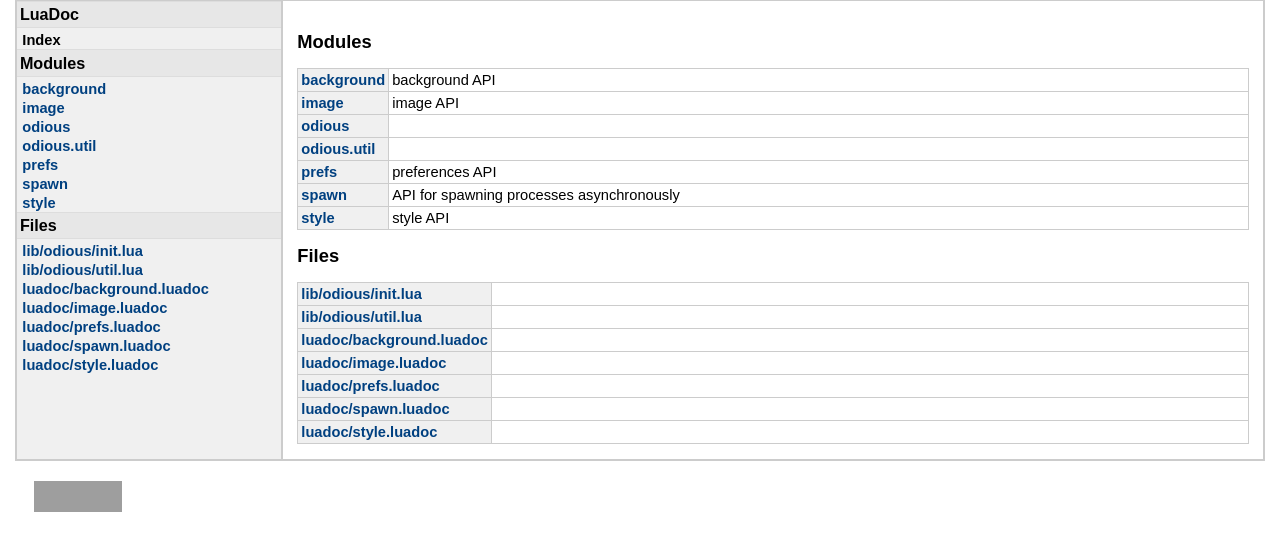
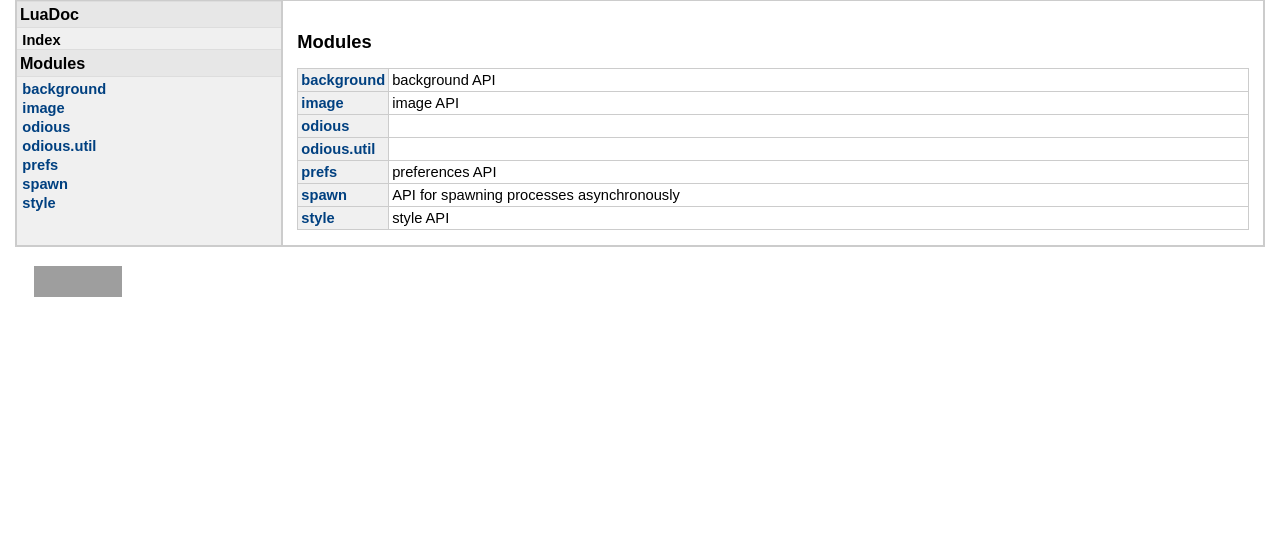
Before and after one commit to Guff/lualock, a plain HTML site: page index.html in a window 1280 px wide. Drawn offline with Linux system fonts and the light colour scheme; grey boxes are pictures that could not be loaded.

Commit message:
Fix more stuff

```diff
--- a/index.html
+++ b/index.html
@@ -68,39 +68,6 @@
 
 <!-- File list -->
 
-<h1>Files</h1>
-<ul>
-
-	<li>
-		<a href="files/lib/odious/init.html">lib/odious/init.lua</a>
-	</li>
-
-	<li>
-		<a href="files/lib/odious/util.html">lib/odious/util.lua</a>
-	</li>
-
-	<li>
-		<a href="files/luadoc/background.html">luadoc/background.luadoc</a>
-	</li>
-
-	<li>
-		<a href="files/luadoc/image.html">luadoc/image.luadoc</a>
-	</li>
-
-	<li>
-		<a href="files/luadoc/prefs.html">luadoc/prefs.luadoc</a>
-	</li>
-
-	<li>
-		<a href="files/luadoc/spawn.html">luadoc/spawn.luadoc</a>
-	</li>
-
-	<li>
-		<a href="files/luadoc/style.html">luadoc/style.luadoc</a>
-	</li>
-
-</ul>
-
 
 
 
@@ -157,47 +124,6 @@
 
 
 
-<h2>Files</h2>
-<table class="file_list">
-<!--<tr><td colspan="2">Files</td></tr>-->
-
-	<tr>
-		<td class="name"><a href="files/lib/odious/init.html">lib/odious/init.lua</a></td>
-		<td class="summary"></td>
-	</tr>
-
-	<tr>
-		<td class="name"><a href="files/lib/odious/util.html">lib/odious/util.lua</a></td>
-		<td class="summary"></td>
-	</tr>
-
-	<tr>
-		<td class="name"><a href="files/luadoc/background.html">luadoc/background.luadoc</a></td>
-		<td class="summary"></td>
-	</tr>
-
-	<tr>
-		<td class="name"><a href="files/luadoc/image.html">luadoc/image.luadoc</a></td>
-		<td class="summary"></td>
-	</tr>
-
-	<tr>
-		<td class="name"><a href="files/luadoc/prefs.html">luadoc/prefs.luadoc</a></td>
-		<td class="summary"></td>
-	</tr>
-
-	<tr>
-		<td class="name"><a href="files/luadoc/spawn.html">luadoc/spawn.luadoc</a></td>
-		<td class="summary"></td>
-	</tr>
-
-	<tr>
-		<td class="name"><a href="files/luadoc/style.html">luadoc/style.luadoc</a></td>
-		<td class="summary"></td>
-	</tr>
-
-</table>
-
 
 </div> <!-- id="content" -->
 
```
Also changed, not shown: modules/background.html (+0 -33 lines), modules/image.html (+0 -33 lines), modules/odious.html (+0 -33 lines), modules/odious.util.html (+0 -33 lines), modules/prefs.html (+0 -33 lines), modules/spawn.html (+0 -33 lines), modules/style.html (+0 -33 lines).
